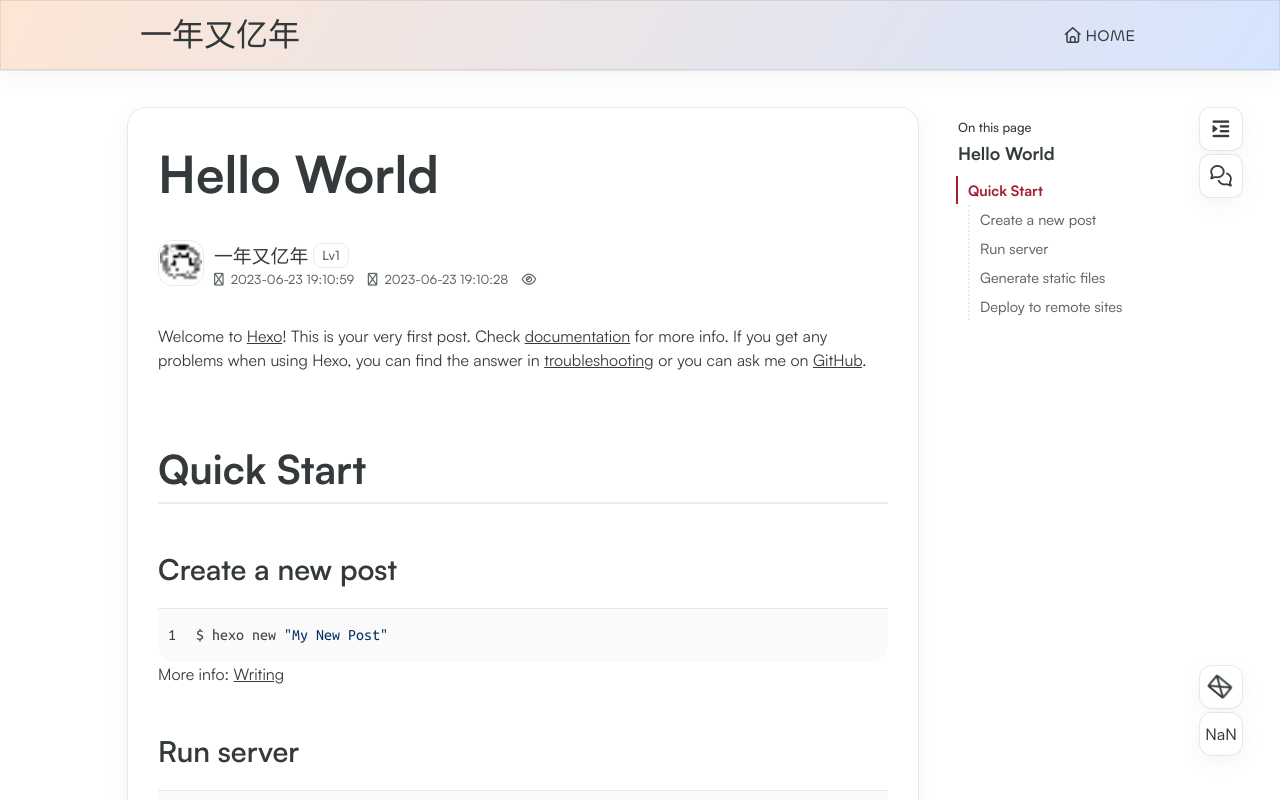
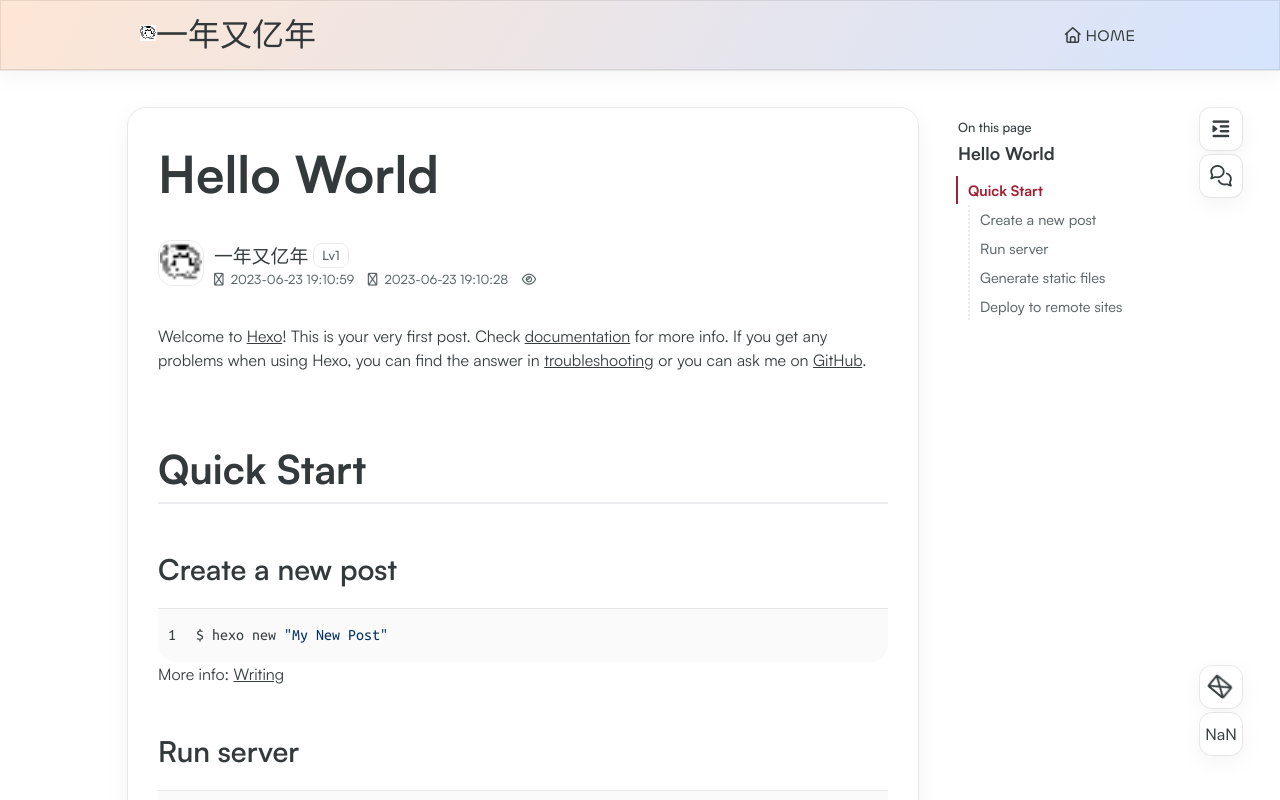
Before and after one commit to yinianyouyinian/yinianyouyinian.github.io, a plain HTML site: page 2023/06/23/hello-world/index.html in a window 1280 px wide. Shown: the top 800 px of the page. Drawn offline with Linux system fonts and the light colour scheme; some packages are replaced by stand-ins of ours; a script that the page names is missing; a web font is replaced by a local one.

Commit message:
Site updated: 2023-06-24 16:41:13

```diff
--- a/2023/06/23/hello-world/index.html
+++ b/2023/06/23/hello-world/index.html
@@ -116,6 +116,10 @@
 
     <div class="navbar-content">
         <div class="left">
+
+                <a class="logo-image" href="/">
+                    <img src="/images/redefine-favicon.ico">
+                </a>
 
             <a class="logo-title" href="/">
 
```
Also changed, not shown: 404.html (+4 -0 lines), archives/2023/06/index.html (+4 -0 lines), archives/2023/index.html (+4 -0 lines), archives/index.html (+4 -0 lines), index.html (+4 -0 lines).
